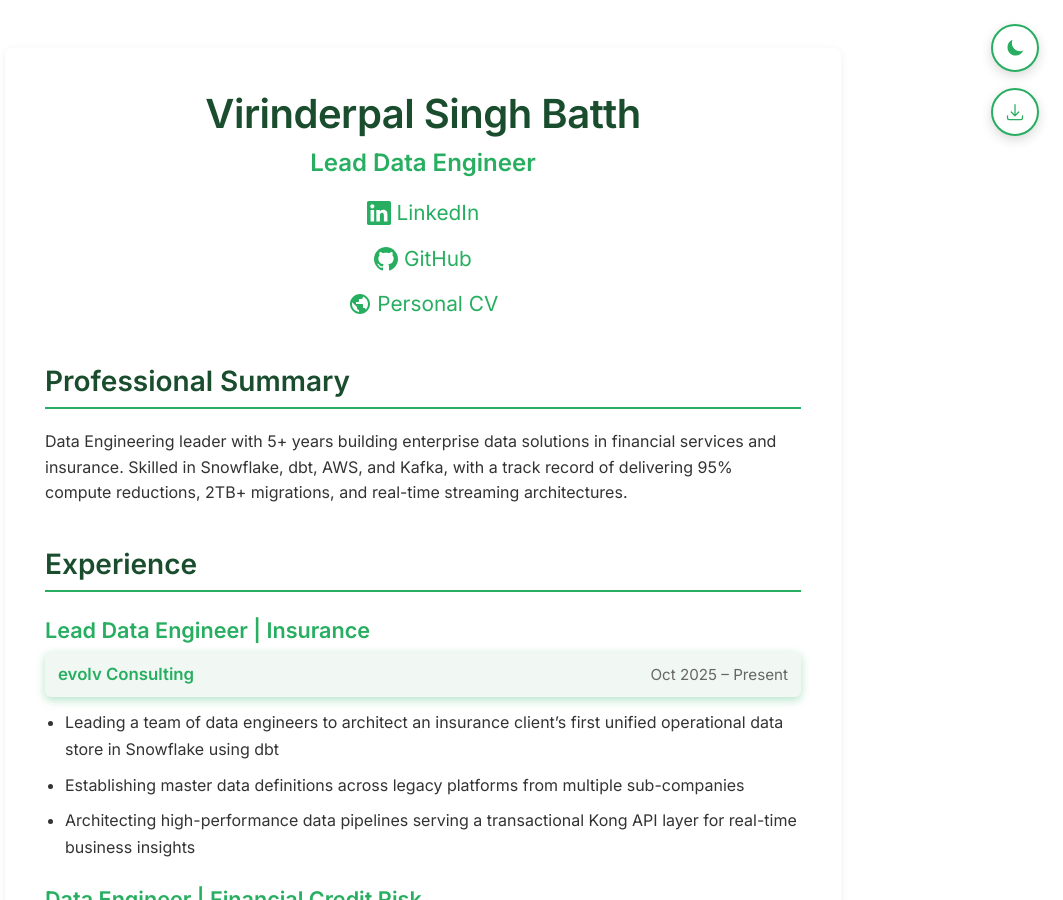
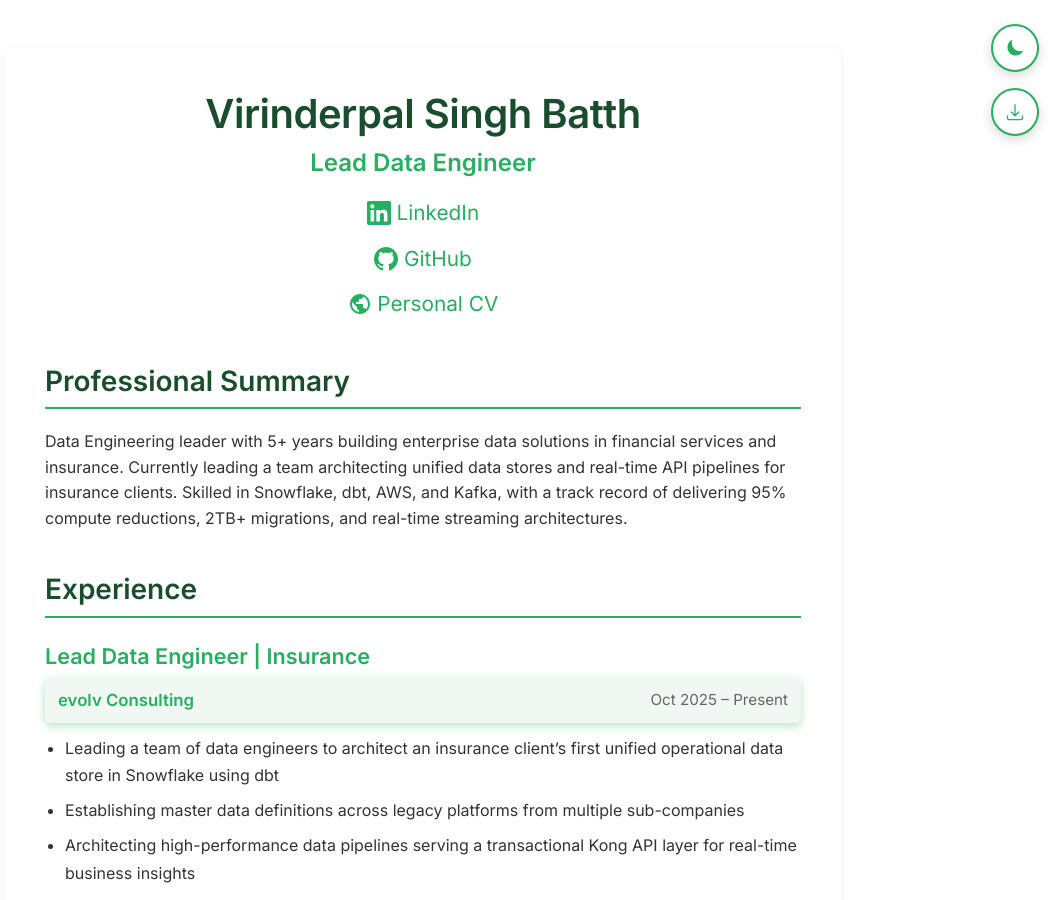
Before and after one commit to vsbatth6/vsbatth6.github.io, a Jekyll site: the page built from index.md, in a window 1280 px wide and 900 px high. Shown: the whole window, without its empty margins (217-1280 px from the left). Built offline with Jekyll 4.4.1, drawn with Linux system fonts in a browser that asks for light colours.

Commit message:
Expand summary with current evolv leadership role

```diff
--- a/index.md
+++ b/index.md
@@ -32,7 +32,7 @@ title: Virinderpal Singh Batth | Data Engineer
 
 ## Professional Summary
 
-Data Engineering leader with 5+ years building enterprise data solutions in financial services and insurance. Skilled in Snowflake, dbt, AWS, and Kafka, with a track record of delivering 95% compute reductions, 2TB+ migrations, and real-time streaming architectures.
+Data Engineering leader with 5+ years building enterprise data solutions in financial services and insurance. Currently leading a team architecting unified data stores and real-time API pipelines for insurance clients. Skilled in Snowflake, dbt, AWS, and Kafka, with a track record of delivering 95% compute reductions, 2TB+ migrations, and real-time streaming architectures.
 
 </div>
 
```
